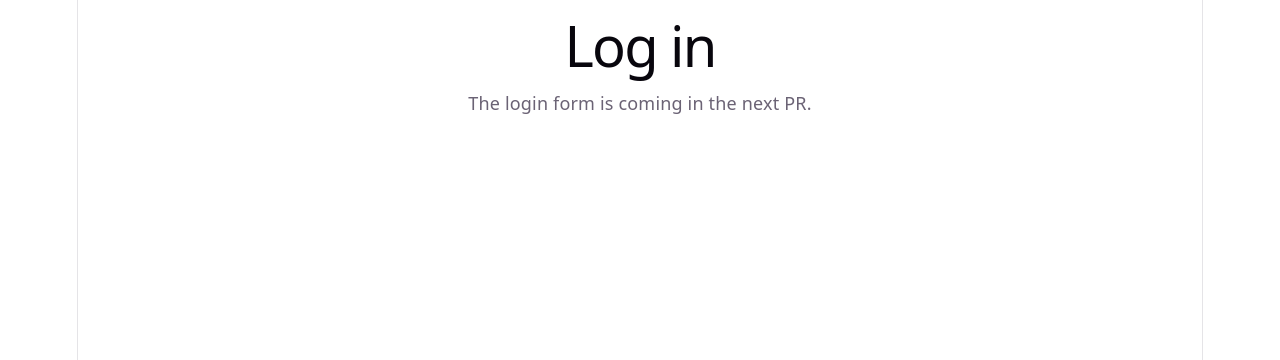
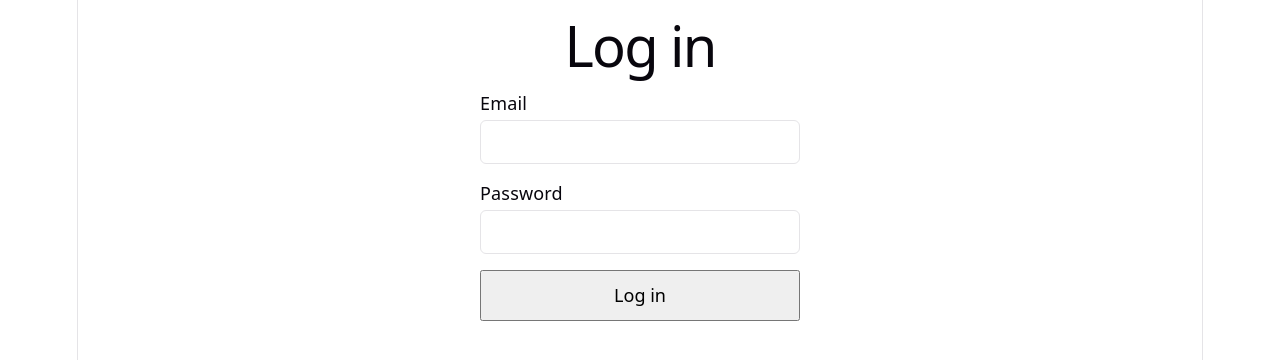
Before and after one commit to YYalcinoz/SENG383-Project, a React (Vite) app in the folder client/: page /login in a window 1280 px wide. Shown: the top 360 px of the page. Built offline with nearby package versions, Linux system fonts and the light colour scheme.

Commit message:
HLX-56 Add login page

```diff
--- /dev/null
+++ b/client/src/pages/LoginPage.css
@@ -0,0 +1,40 @@
+.login-form {
+  display: grid;
+  gap: 16px;
+  max-width: 320px;
+  margin: 0 auto;
+  text-align: left;
+}
+
+.login-field {
+  display: grid;
+  gap: 4px;
+}
+
+.login-field label {
+  color: var(--text-h);
+}
+
+.login-field input {
+  padding: 8px 10px;
+  font: inherit;
+  color: var(--text-h);
+  background: var(--bg);
+  border: 1px solid var(--border);
+  border-radius: 6px;
+}
+
+.login-error {
+  margin: 0;
+  color: #c62828;
+}
+
+.login-form button {
+  padding: 10px 16px;
+  font: inherit;
+  cursor: pointer;
+}
+
+.login-form button:disabled {
+  cursor: not-allowed;
+}
--- a/client/src/pages/LoginPage.jsx
+++ b/client/src/pages/LoginPage.jsx
@@ -1,9 +1,75 @@
-// Yer tutucu: gerçek form PR 2'de gelecek
+import { useState } from 'react'
+import { useNavigate } from 'react-router-dom'
+import { ApiError } from '../api.js'
+import { ROLE_HOME } from '../auth/roles.js'
+import { useAuth } from '../auth/useAuth.js'
+import './LoginPage.css'
+
 export default function LoginPage() {
+  const { login } = useAuth()
+  const navigate = useNavigate()
+  const [email, setEmail] = useState('')
+  const [password, setPassword] = useState('')
+  const [error, setError] = useState('')
+  const [submitting, setSubmitting] = useState(false)
+
+  async function handleSubmit(event) {
+    event.preventDefault()
+    if (submitting) return // çift tıklama ikinci bir istek atmasın
+
+    if (!email.trim() || !password) {
+      setError('Email and password are required')
+      return
+    }
+
+    setError('')
+    setSubmitting(true)
+    try {
+      const user = await login(email.trim(), password)
+      setPassword('') // şifre başarılı olunca da state'te kalmasın
+      navigate(ROLE_HOME[user.role] ?? '/', { replace: true })
+    } catch (err) {
+      // Backend mesajı olduğu gibi gösterilir (ör. "Invalid email or password")
+      setError(err instanceof ApiError ? err.message : 'Something went wrong. Please try again.')
+      setPassword('') // e-posta kalır, şifre temizlenir
+      setSubmitting(false)
+    }
+  }
+
   return (
-    <main>
+    <main className="login-page">
       <h1>Log in</h1>
-      <p>The login form is coming in the next PR.</p>
+      {/* noValidate: boş alan kontrolünü tarayıcı yerine biz yapıyoruz, mesaj hep aynı yerde çıksın */}
+      <form className="login-form" onSubmit={handleSubmit} noValidate>
+        <div className="login-field">
+          <label htmlFor="login-email">Email</label>
+          <input
+            id="login-email"
+            type="email"
+            autoComplete="email"
+            value={email}
+            onChange={(event) => setEmail(event.target.value)}
+          />
+        </div>
+        <div className="login-field">
+          <label htmlFor="login-password">Password</label>
+          <input
+            id="login-password"
+            type="password"
+            autoComplete="current-password"
+            value={password}
+            onChange={(event) => setPassword(event.target.value)}
+          />
+        </div>
+        {error && (
+          <p role="alert" className="login-error">
+            {error}
+          </p>
+        )}
+        <button type="submit" disabled={submitting}>
+          {submitting ? 'Logging in…' : 'Log in'}
+        </button>
+      </form>
     </main>
   )
 }
```
